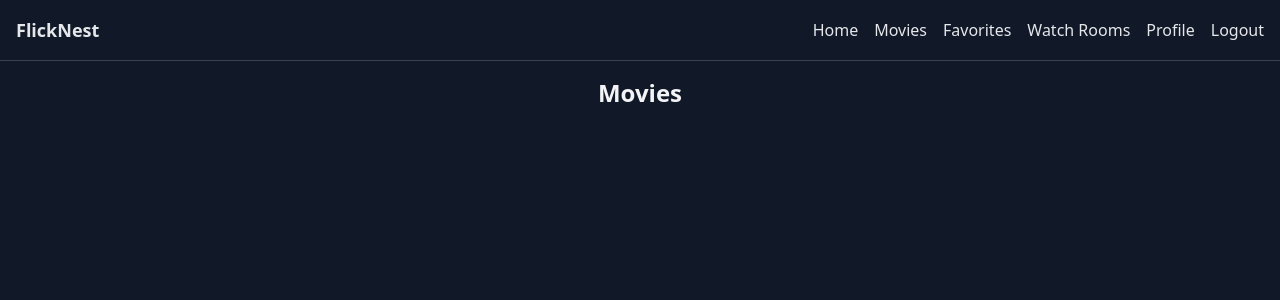
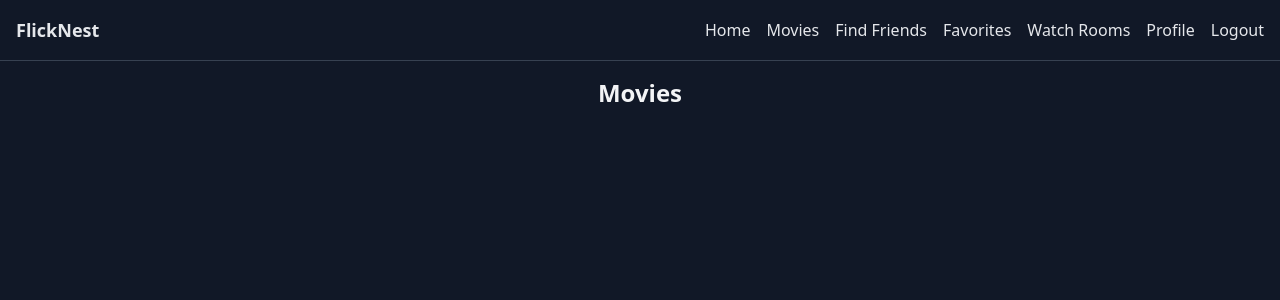
Before and after one commit to martian58/FlickNest, a Django app: page /movies/ in a window 1280 px wide. Shown: the top 300 px of the page. Run offline with Django 5.2, Linux system fonts and the light colour scheme; the visitor is signed in with stand-in values (Sample User, id 1); data that the repository does not hold is empty; some libraries are stand-ins or nearby versions.

Commit message:
Added User search link to navbar

```diff
--- a/core/templates/base.html
+++ b/core/templates/base.html
@@ -27,6 +27,7 @@
       <a href="{% url 'dashboard' %}" class="hover:text-white">Home</a>
       <a href="{% url 'movies' %}" class="hover:text-white">Movies</a>
       {% if user.is_authenticated %}
+      <a href="{% url 'find-users' %}" class="hover:text-white">Find Friends</a>
       <a href="{% url 'dashboard' %}" class="hover:text-white">Favorites</a>
       <a href="{% url 'watch_rooms' %}" class="hover:text-white">Watch Rooms</a>
       <a href="{% url 'profile' %}" class="hover:text-white">Profile</a>
@@ -50,6 +51,7 @@
       <a href="{% url 'dashboard' %}" class="text-gray-200 hover:text-white">Home</a>
       <a href="{% url 'movies' %}" class="text-gray-200 hover:text-white">Movies</a>
       {% if user.is_authenticated %}
+      <a href="{% url 'find-users' %}" class="hover:text-white">Find Friends</a>
       <a href="{% url 'dashboard' %}" class="text-gray-200 hover:text-white">Favorites</a>
       <a href="{% url 'watch_rooms' %}" class="text-gray-200 hover:text-white">Watch Rooms</a>
       <a href="{% url 'profile' %}" class="text-gray-200 hover:text-white">Profile</a>
--- a/core/templates/dashboard.html
+++ b/core/templates/dashboard.html
@@ -24,6 +24,7 @@
       <a href="{% url 'dashboard' %}" class="hover:text-white">Home</a>
       <a href="{% url 'movies' %}" class="hover:text-white">Movies</a>
       {% if user.is_authenticated %}
+      <a href="{% url 'find-users' %}" class="hover:text-white">Find Friends</a>
       <a href="{% url 'dashboard' %}" class="hover:text-white">Favorites</a>
       <a href="{% url 'watch_rooms' %}" class="hover:text-white">Watch Rooms</a>
       <a href="{% url 'profile' %}" class="hover:text-white">Profile</a>
@@ -47,6 +48,7 @@
       <a href="{% url 'dashboard' %}" class="text-gray-200 hover:text-white">Home</a>
       <a href="{% url 'movies' %}" class="text-gray-200 hover:text-white">Movies</a>
       {% if user.is_authenticated %}
+      <a href="{% url 'find-users' %}" class="hover:text-white">Find Friends</a>
       <a href="{% url 'dashboard' %}" class="text-gray-200 hover:text-white">Favorites</a>
       <a href="{% url 'watch_rooms' %}" class="text-gray-200 hover:text-white">Watch Rooms</a>
       <a href="{% url 'profile' %}" class="text-gray-200 hover:text-white">Profile</a>
--- a/users/templates/base_users.html
+++ b/users/templates/base_users.html
@@ -27,8 +27,7 @@
         <a href="{% url 'dashboard' %}" class="hover:text-white">Home</a>
         <a href="{% url 'movies' %}" class="hover:text-white">Movies</a>
         {% if user.is_authenticated %}
-        {% endif %}
-        {% if user.is_authenticated %}
+        <a href="{% url 'find-users' %}" class="hover:text-white">Find Friends</a>
         <a href="{% url 'dashboard' %}" class="hover:text-white">Favorites</a>
         <a href="{% url 'watch_rooms' %}" class="hover:text-white">Watch Rooms</a>
         <a href="{% url 'profile' %}" class="hover:text-white">Profile</a>
@@ -52,6 +51,7 @@
         <a href="{% url 'dashboard' %}" class="text-gray-200 hover:text-white">Home</a>
         <a href="{% url 'movies' %}" class="text-gray-200 hover:text-white">Movies</a>
         {% if user.is_authenticated %}
+        <a href="{% url 'find-users' %}" class="hover:text-white">Find Friends</a>
         <a href="{% url 'dashboard' %}" class="text-gray-200 hover:text-white">Favorites</a>
         <a href="{% url 'watch_rooms' %}" class="text-gray-200 hover:text-white">Watch Rooms</a>
         <a href="{% url 'profile' %}" class="text-gray-200 hover:text-white">Profile</a>
```
